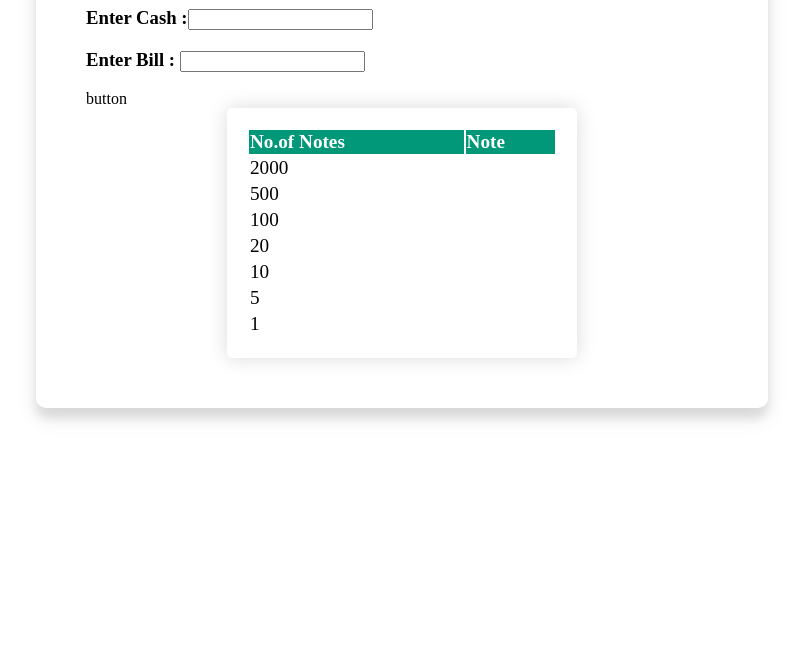
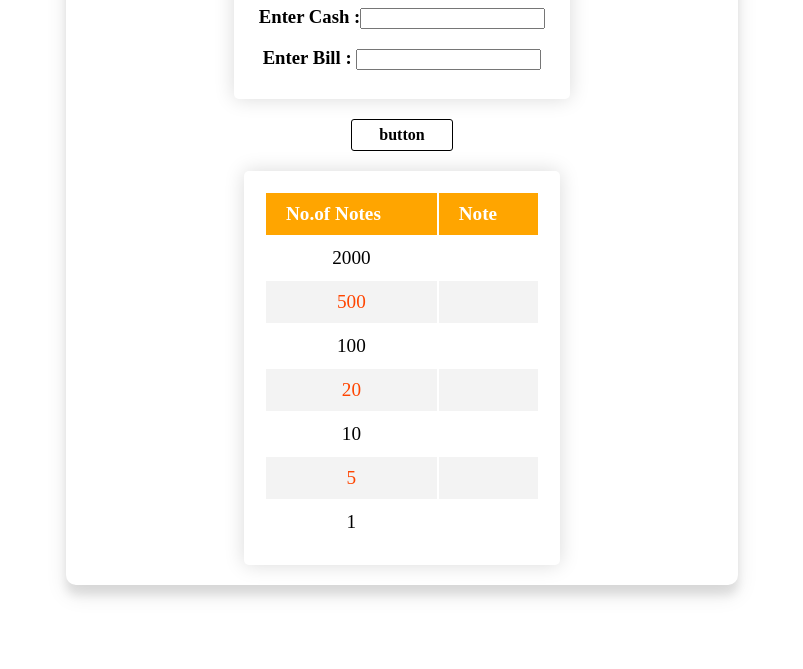
Before and after one commit to omkarborude/Cash-Register, a plain HTML site: page index.html in a window 1280 px wide. Shown: the part 131-800 px from the top of the page, without its empty margins (238-1041 px from the left). Drawn offline with Linux system fonts and the light colour scheme.

Commit message:
style: bottom

```diff
--- a/style.css
+++ b/style.css
@@ -1,26 +1,79 @@
+
+
 .main{
+    text-align: center;
     width: 50%;
     margin: auto;
-    padding: 50px;
+    padding: 20px;
     border-radius: 10px;
     box-shadow: 0 10px 22px rgba(0, 0, 0, 0.09), 0 10px 10px rgba(0, 0, 0, 0.09);
 }
+.screen{
+    padding: 10px;
+    width: 50%;
+    border-radius: 5px;
+    margin: auto;
+    box-shadow: 0 0 20px rgba(0, 0, 0, 0.15);
+    margin-bottom: 20px;
+}
+
+.button {
+  border: 1px solid black;
+  border-radius: 3px;
+  width: 100px;
+  height: 30px;
+  display: block;
+  margin: auto;
+  background: linear-gradient(to right, black 50%, white 50%);
+  background-size: 200% 100%;
+  background-position: right bottom;
+  transition: all .5s ease-out;
+}
+.button:hover {
+    cursor: pointer;
+  background-position: left bottom;
+}
+
+.text {
+  text-align: center;
+  font-size: 16px;
+  font-weight: 600;
+  line-height: 30px;
+  color: black;
+  transition: all .6s ease-out;
+  display: block;
+}
+
+.text:hover {
+  color: white;
+}
+
 
 
 .styled-table {
     /* border-collapse: collapse; */
     margin: auto;
+    margin-top: 20px;
     padding: 20px;
     font-size: larger;
     border-radius: 5px;
     font-weight: 500;
-    min-width: 350px;
+    min-width: 50%;
     box-shadow: 0 0 20px rgba(0, 0, 0, 0.15);
 }
 .styled-table thead tr {
 
-    background-color: #009879;
+    background-color: orange;
     color: #ffffff;
     text-align: left;
     /* border-radius: 2rem; */
 }
+.styled-table th,
+.styled-table td {
+    padding: 10px 20px;
+}
+.styled-table tbody tr:nth-of-type(even) {
+    background-color: #f3f3f3;
+    color: orangered;
+    font-weight: 500;
+}
```
